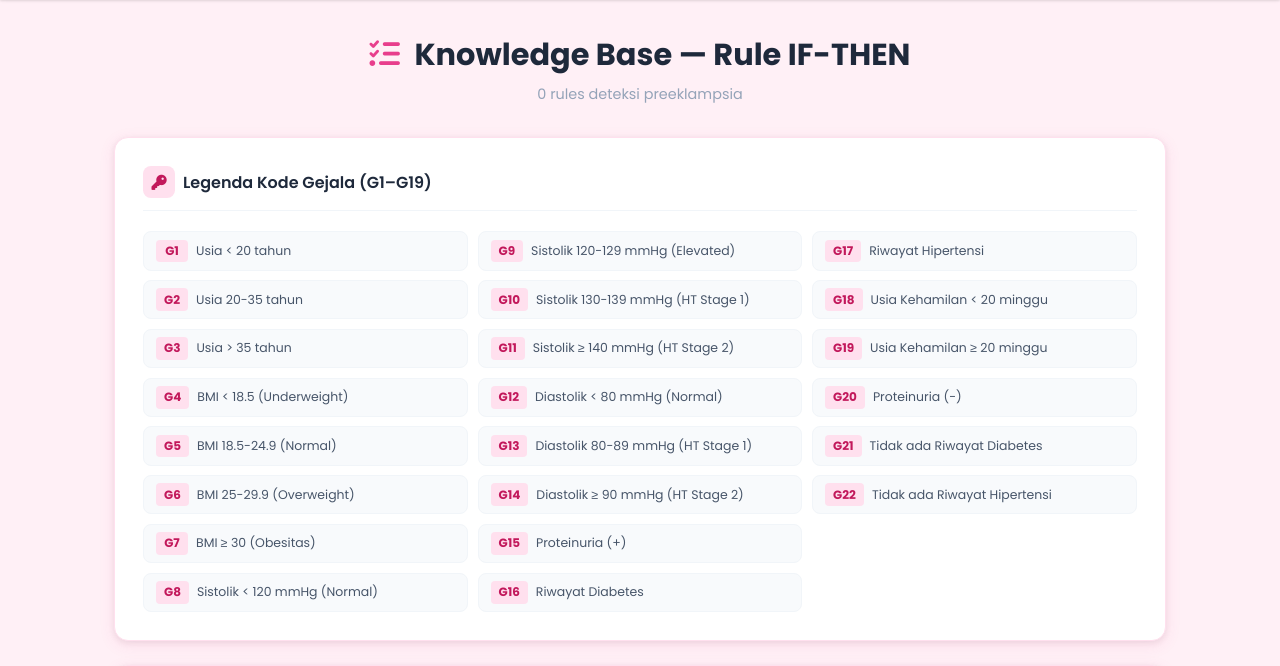
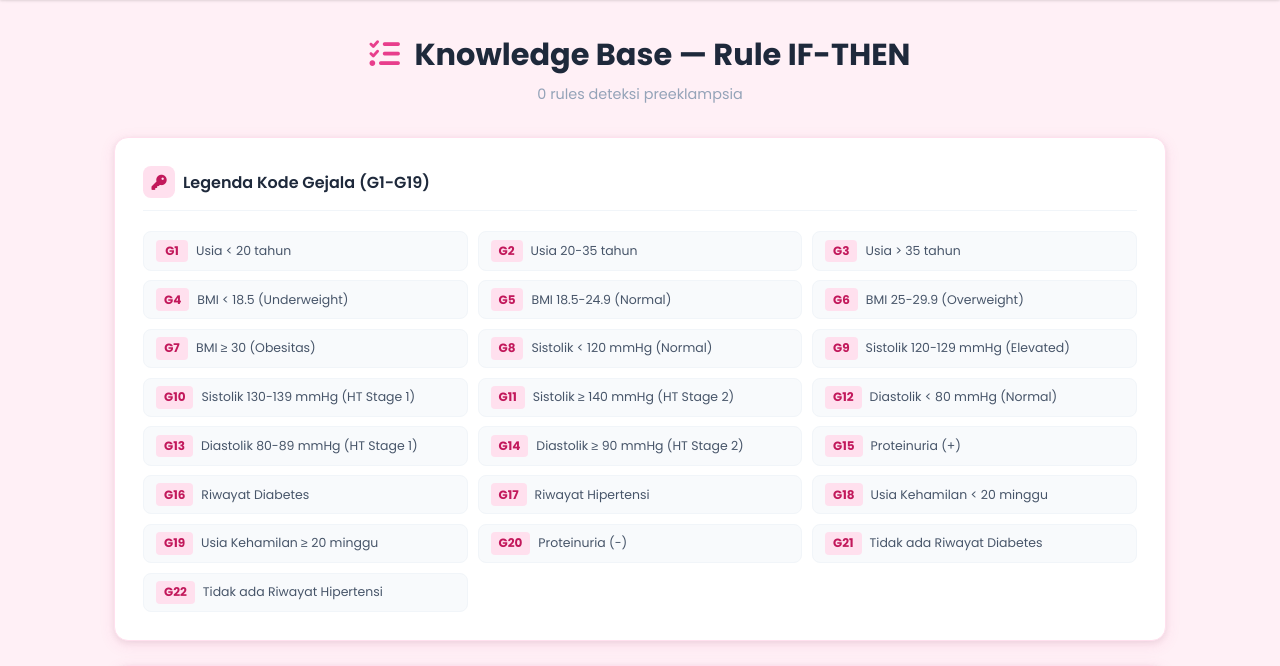
Before and after one commit to fauziaz/SPDP, a Django app: page /rules/ in a window 1280 px wide. Shown: the part 64-730 px from the top of the page. Run offline with Django 5.2, Linux system fonts and the light colour scheme; data that the repository does not hold is empty.

```diff
--- a/templates/rules.html
+++ b/templates/rules.html
@@ -19,16 +19,10 @@
       <div class="card-icon">
         <i class="fa-solid fa-key"></i>
       </div>
-      Legenda Kode Gejala (G1–G19)
+      Legenda Kode Gejala (G1-G19)
     </div>
 
-    <div style="
-        display:grid;
-        grid-template-columns:repeat(3,1fr);
-        grid-auto-flow:column;
-        grid-template-rows:repeat(8,auto);
-        gap:.6rem;
-    ">
+    <div style="display:grid;grid-template-columns:repeat(3,1fr);gap:.6rem;">
       {% for code, label in gejala_label.items %}
       <div style="
           display:flex;
```
